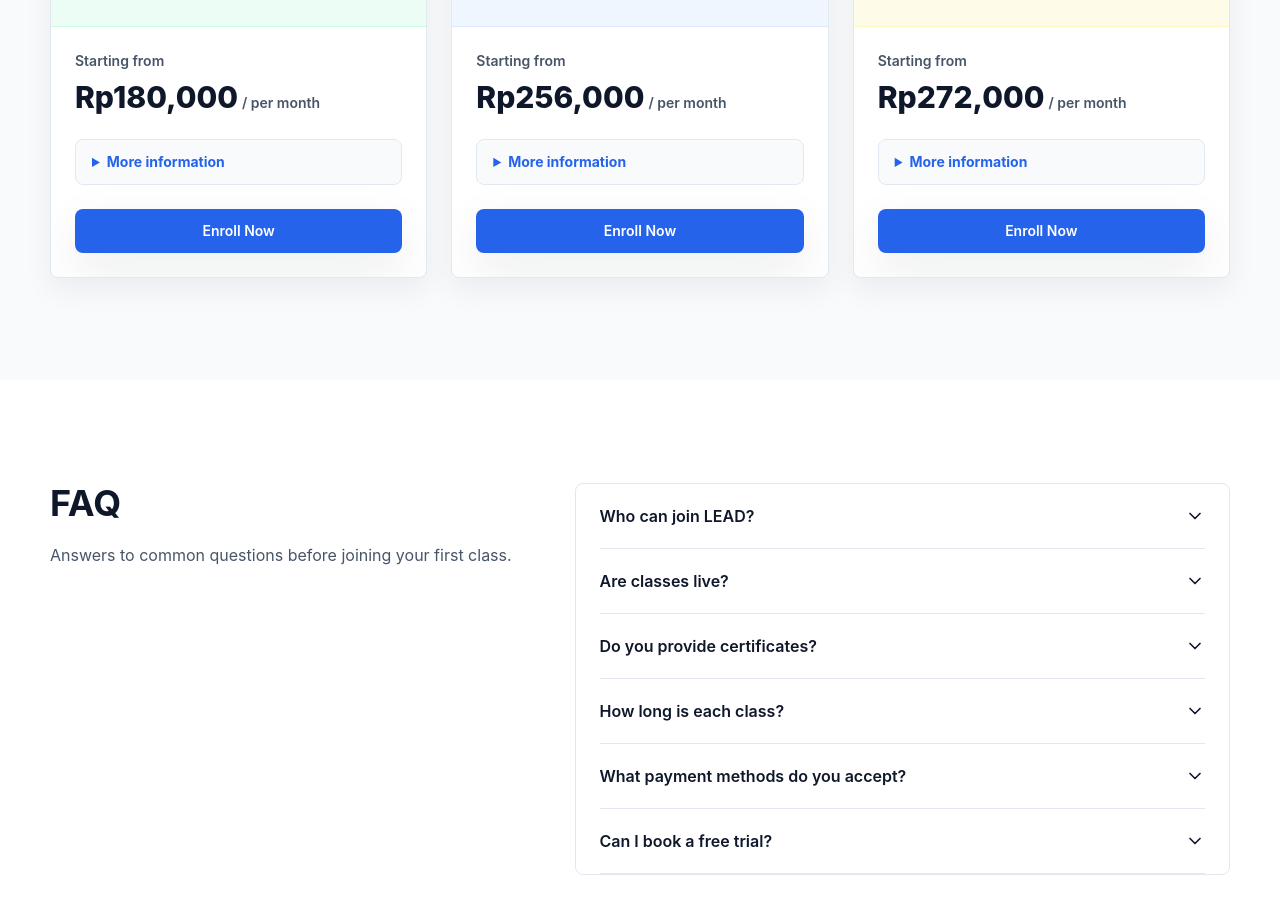
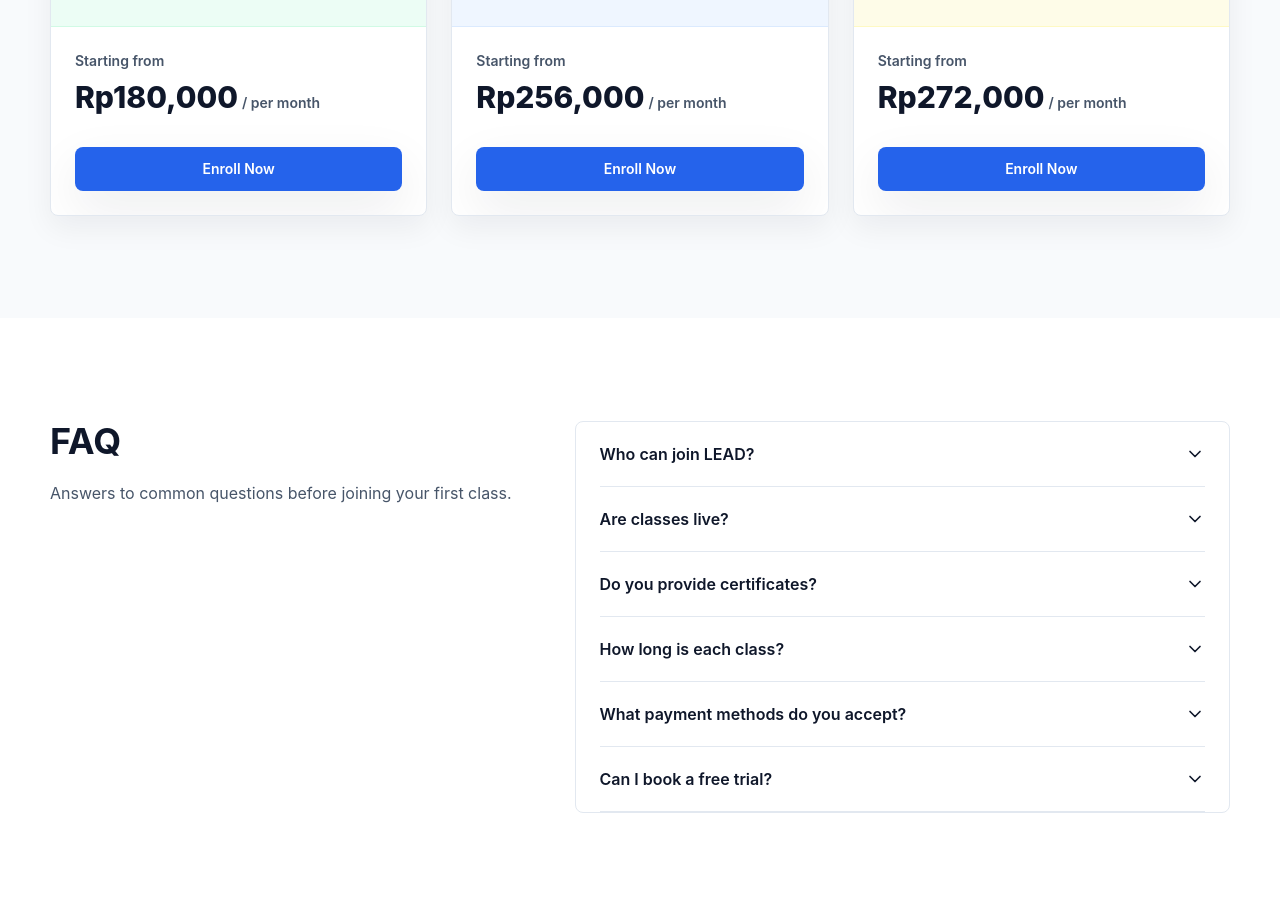
Before and after one commit to Learn-English-Daily/Learn-English-Daily-Website, a Next.js app: page /en in a window 1280 px wide. Shown: the part 6260-7173 px from the top of the page. Built offline with nearby package versions, Linux system fonts and the light colour scheme.

Commit message:
Hide detailed pricing breakdown

```diff
--- a/src/app/[locale]/page.tsx
+++ b/src/app/[locale]/page.tsx
@@ -73,13 +73,7 @@ export default async function HomePage({ params }: { params: Promise<{ locale: s
           perMeeting: "Per pertemuan",
           perMonth: "Per bulan",
           meetings: "Pertemuan",
-          startingFrom: "Mulai dari",
-          moreInformation: "Informasi lebih lanjut",
-          packageFormats: {
-            Basic: "Kelas grup · 6 siswa",
-            "Standard / Buddy": "Kelas buddy · 2 siswa",
-            Premium: "Kelas privat · 1-on-1"
-          }
+          startingFrom: "Mulai dari"
         }
       : {
           pills: ["Daily speaking quests", "Vocabulary streaks", "Friendly feedback"],
@@ -94,13 +88,7 @@ export default async function HomePage({ params }: { params: Promise<{ locale: s
           perMeeting: "Per meeting",
           perMonth: "Per month",
           meetings: "Meetings",
-          startingFrom: "Starting from",
-          moreInformation: "More information",
-          packageFormats: {
-            Basic: "Group class · 6 students",
-            "Standard / Buddy": "Buddy class · 2 students",
-            Premium: "Private class · 1-on-1"
-          }
+          startingFrom: "Starting from"
         };
 
   const jsonLd = {
@@ -417,39 +405,8 @@ export default async function HomePage({ params }: { params: Promise<{ locale: s
                         {levels[0][3]}
                         <span className="ml-1 text-sm font-semibold text-lead-gray">/ {funCopy.perMonth.toLowerCase()}</span>
                       </p>
-                      <details className="mt-6 rounded-lg border border-slate-200 bg-slate-50">
-                        <summary className="focus-ring cursor-pointer rounded-lg px-4 py-3 text-sm font-bold text-lead-blue">
-                          {funCopy.moreInformation}
-                        </summary>
-                        <div className="divide-y divide-slate-200 border-t border-slate-200">
-                          {levels.map(([, plan, perMeeting, perMonth, meetings]) => (
-                            <div key={plan} className="p-4">
-                              <div>
-                                <h4 className="font-heading font-bold text-lead-navy">{plan}</h4>
-                                <p className="mt-1 text-xs font-semibold text-lead-gray">
-                                  {funCopy.packageFormats[plan as keyof typeof funCopy.packageFormats]}
-                                </p>
-                              </div>
-                              <dl className="mt-3 grid grid-cols-3 gap-2 text-xs">
-                                <div>
-                                  <dt className="font-semibold text-lead-gray">{funCopy.perMeeting}</dt>
-                                  <dd className="mt-1 font-bold text-lead-navy">{perMeeting}</dd>
-                                </div>
-                                <div>
-                                  <dt className="font-semibold text-lead-gray">{funCopy.perMonth}</dt>
-                                  <dd className="mt-1 font-bold text-lead-navy">{perMonth}</dd>
-                                </div>
-                                <div>
-                                  <dt className="font-semibold text-lead-gray">{funCopy.meetings}</dt>
-                                  <dd className="mt-1 font-bold text-lead-navy">{meetings}</dd>
-                                </div>
-                              </dl>
-                            </div>
-                          ))}
-                        </div>
-                      </details>
                       <Button asChild className="w-full">
-                        <Link href={`/${locale}#contact`} className="mt-6">{copy.cta.enroll}</Link>
+                        <Link href={`/${locale}#contact`} className="mt-8">{copy.cta.enroll}</Link>
                       </Button>
                     </div>
                 </Card>
```
